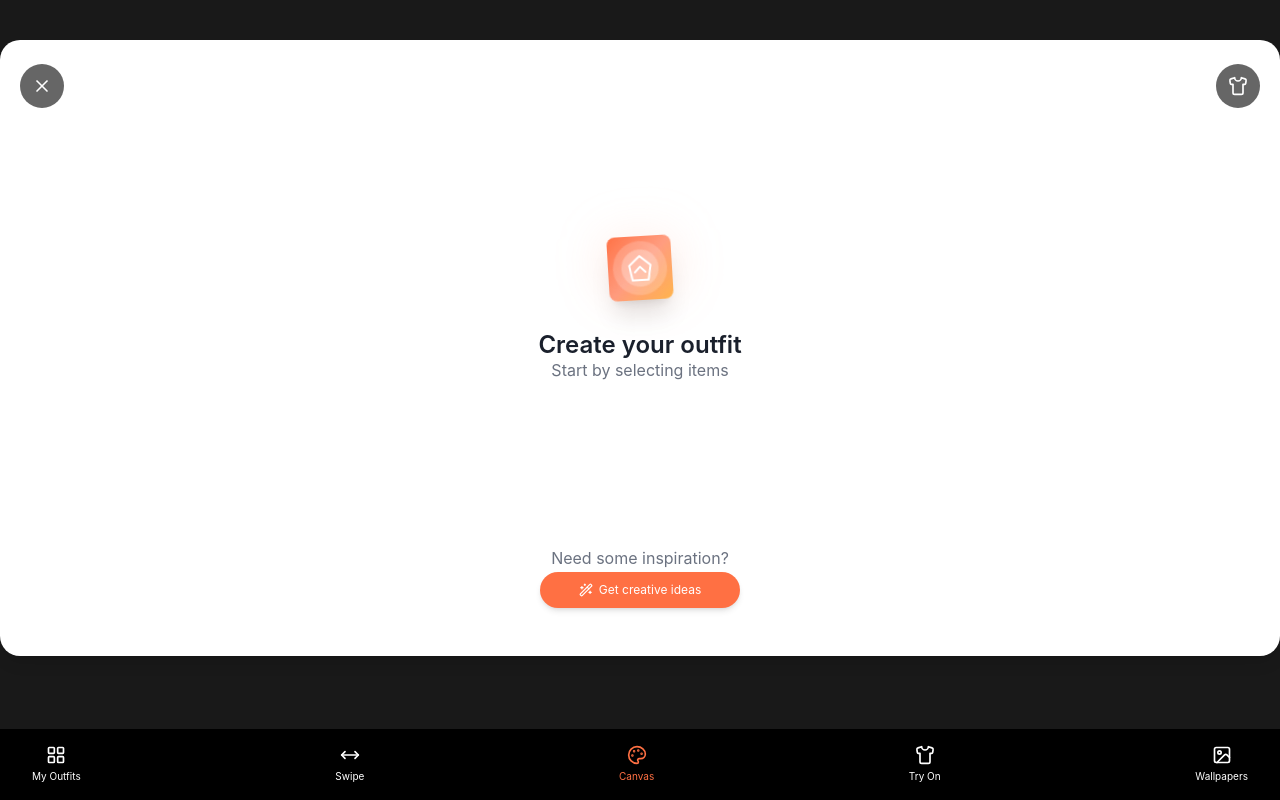
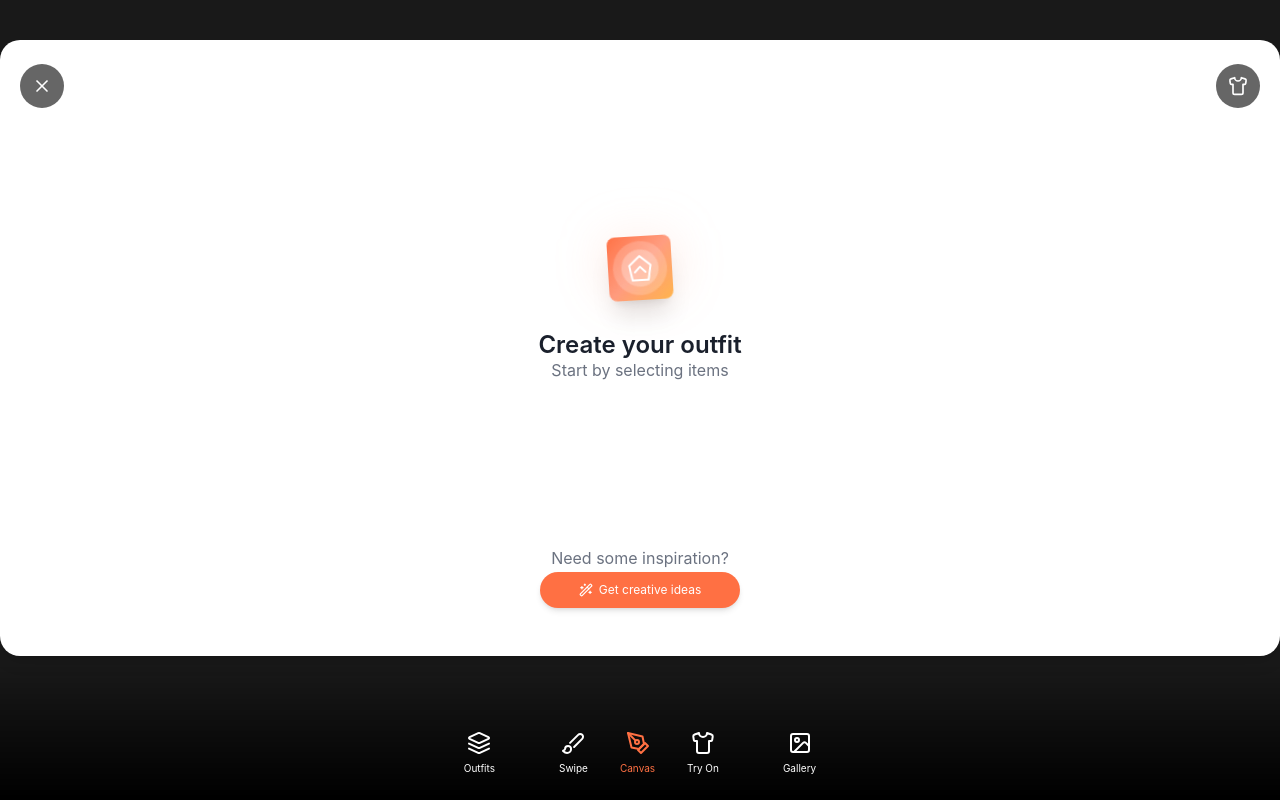
Before and after one commit to dejy100/spuntrademo-v1, a React (Vite) app: page /create in a window 1280 px wide. Built offline with nearby package versions, Linux system fonts and the light colour scheme.

Commit message:
style(create): redesign navigation for creative mode

```diff
--- a/src/components/create/CreatePage.tsx
+++ b/src/components/create/CreatePage.tsx
@@ -1,5 +1,5 @@
 import React from 'react';
-import { X, Shirt, Wand2, LayoutGrid, Image, MoveHorizontal, Palette } from 'lucide-react';
+import { X, Shirt, Wand2, LayoutGrid, Image, Brush, Layers, PenTool } from 'lucide-react';
 import { useNavigate } from 'react-router-dom';
 import { motion } from 'framer-motion';
 
@@ -147,32 +147,38 @@ export default function CreatePage() {
         </div>
       </motion.div>
 
-      {/* Bottom Navigation */}
-      <div className="fixed bottom-0 inset-x-0 bg-black py-4">
-        <div className="flex justify-between items-center px-8">
-          <div className="flex flex-col items-center">
-            <LayoutGrid className="w-5 h-5 text-white" />
-            <span className="text-[10px] text-white mt-1">My Outfits</span>
-          </div>
+      {/* Creative Mode Navigation */}
+      <div className="fixed bottom-0 inset-x-0">
+        <div className="bg-gradient-to-t from-black to-transparent pt-16 pb-6">
+          <div className="flex justify-center space-x-16 px-8">
+            <div className="flex flex-col items-center group cursor-pointer">
+              <Layers className="w-6 h-6 text-white" />
+              <span className="text-[10px] text-white mt-1.5">Outfits</span>
+            </div>
 
-          <div className="flex flex-col items-center">
-            <MoveHorizontal className="w-5 h-5 text-white" />
-            <span className="text-[10px] text-white mt-1">Swipe</span>
-          </div>
+            <div className="flex flex-col items-center space-y-6">
+              <div className="flex space-x-8">
+                <div className="flex flex-col items-center group cursor-pointer">
+                  <Brush className="w-6 h-6 text-white" />
+                  <span className="text-[10px] text-white mt-1.5">Swipe</span>
+                </div>
 
-          <div className="flex flex-col items-center">
-            <Palette className="w-5 h-5 text-[#FF7043]" />
-            <span className="text-[10px] text-[#FF7043] mt-1">Canvas</span>
-          </div>
+                <div className="flex flex-col items-center group cursor-pointer">
+                  <PenTool className="w-6 h-6 text-[#FF7043]" />
+                  <span className="text-[10px] text-[#FF7043] mt-1.5">Canvas</span>
+                </div>
 
-          <div className="flex flex-col items-center">
-            <Shirt className="w-5 h-5 text-white" />
-            <span className="text-[10px] text-white mt-1">Try On</span>
-          </div>
+                <div className="flex flex-col items-center group cursor-pointer">
+                  <Shirt className="w-6 h-6 text-white" />
+                  <span className="text-[10px] text-white mt-1.5">Try On</span>
+                </div>
+              </div>
+            </div>
 
-          <div className="flex flex-col items-center">
-            <Image className="w-5 h-5 text-white" />
-            <span className="text-[10px] text-white mt-1">Wallpapers</span>
+            <div className="flex flex-col items-center group cursor-pointer">
+              <Image className="w-6 h-6 text-white" />
+              <span className="text-[10px] text-white mt-1.5">Gallery</span>
+            </div>
           </div>
         </div>
       </div>
```
